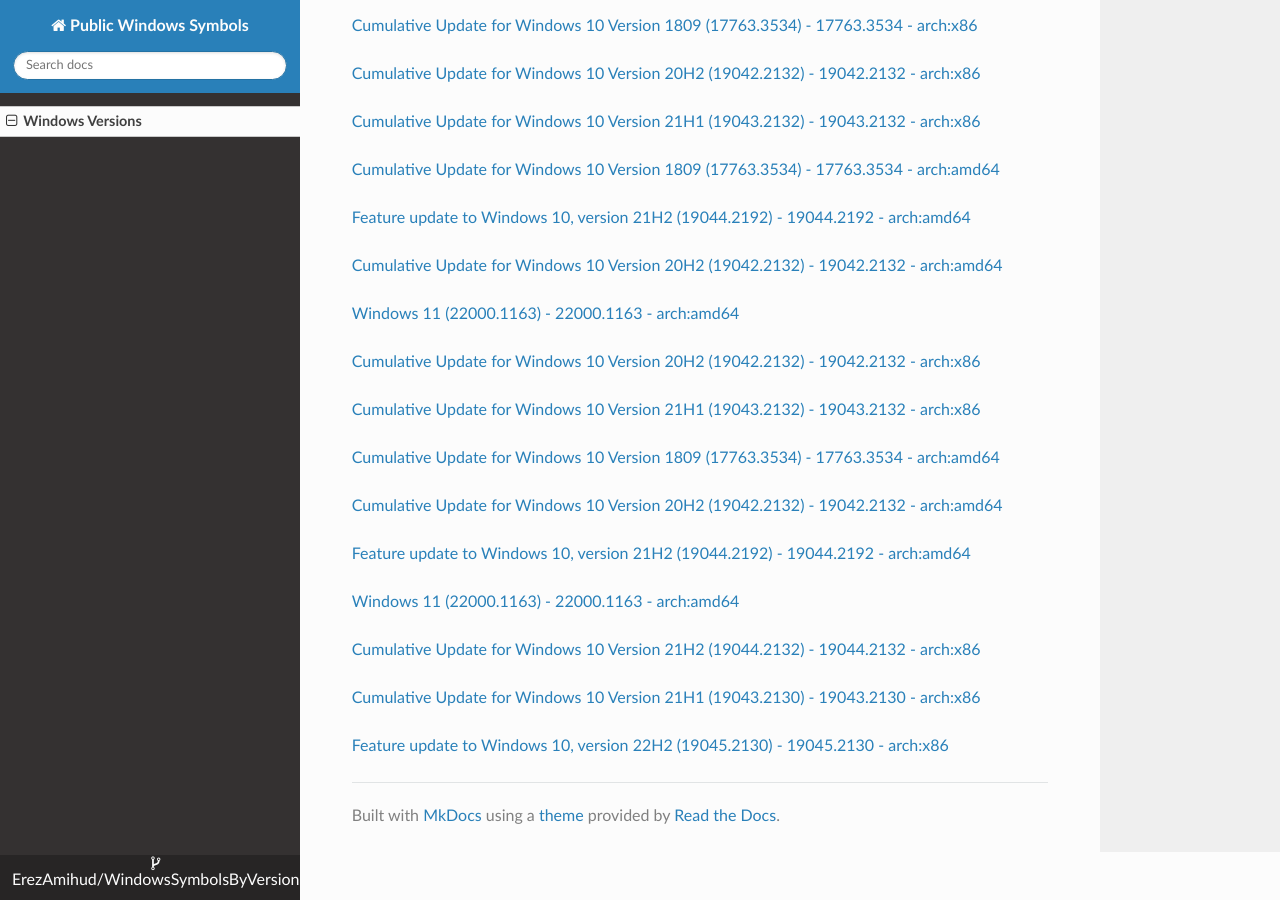
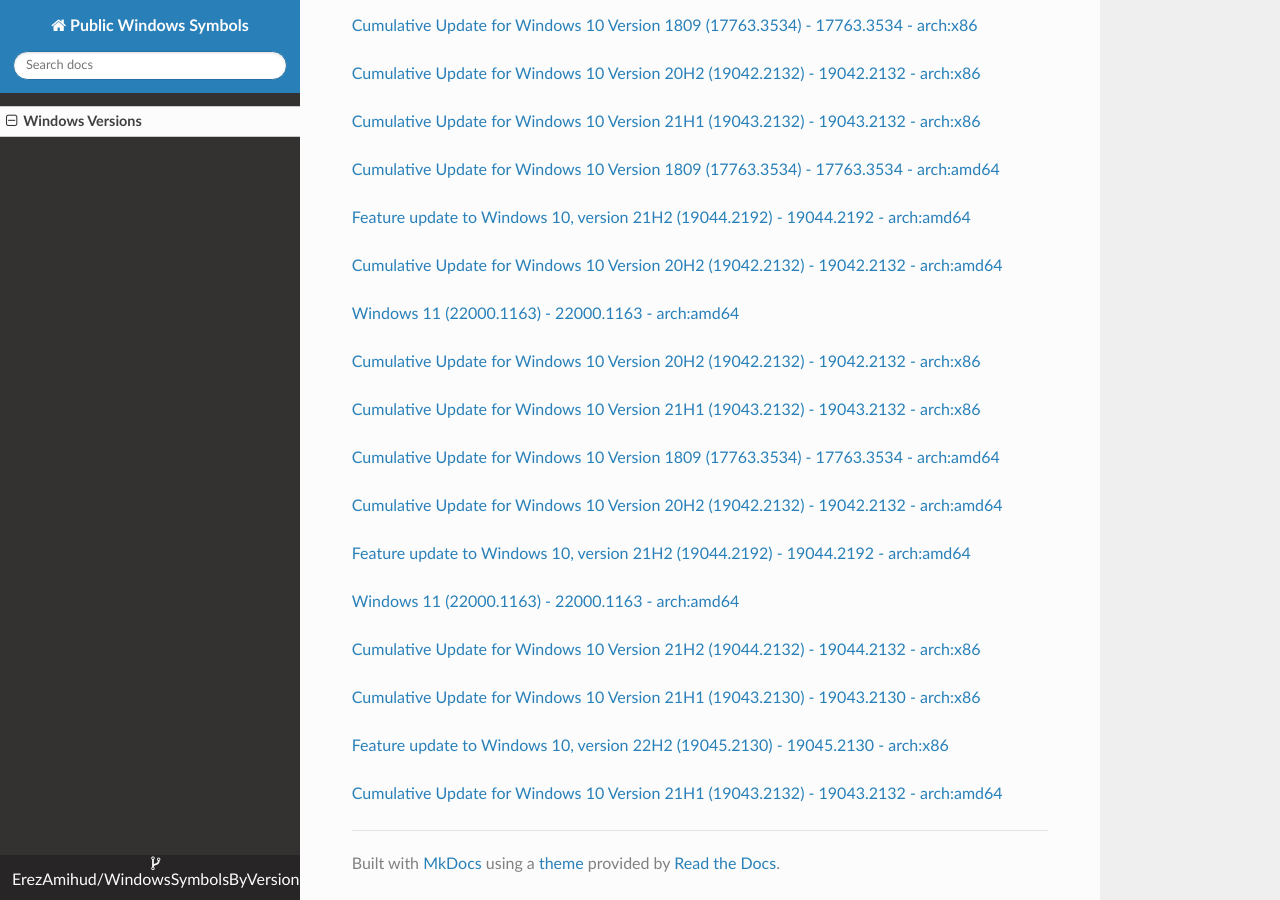
Before and after one commit to ErezAmihud/WindowsSymbolsByVersion, an MkDocs documentation site: the page built from docs/index.md, in a window 1280 px wide and 900 px high, scrolled down 48869 px. Built offline with MkDocs 1.6.1, drawn with Linux system fonts in a browser that asks for light colours; nearby versions of some CDN libraries.

Commit message:
Automated commit, add manifest for 323bb7f9-d9e0-4915-ae46-33e79da424b4

```diff
--- a/docs/index.md
+++ b/docs/index.md
@@ -2881,3 +2881,6 @@
 
 
 [Feature update to Windows 10, version 22H2 (19045.2130) - 19045.2130 - arch:x86](https://github.com/ErezAmihud/WindowsSymbolsByVersion/blob/main/manifests/1146b74d-6a0f-4702-9e37-135204b608ee.manifest)
+
+
+[Cumulative Update for Windows 10 Version 21H1 (19043.2132) - 19043.2132 - arch:amd64](https://github.com/ErezAmihud/WindowsSymbolsByVersion/blob/main/manifests/323bb7f9-d9e0-4915-ae46-33e79da424b4.manifest)
```
Also changed, not shown: process_builds.json (+1 -1 lines), 1 other file.
